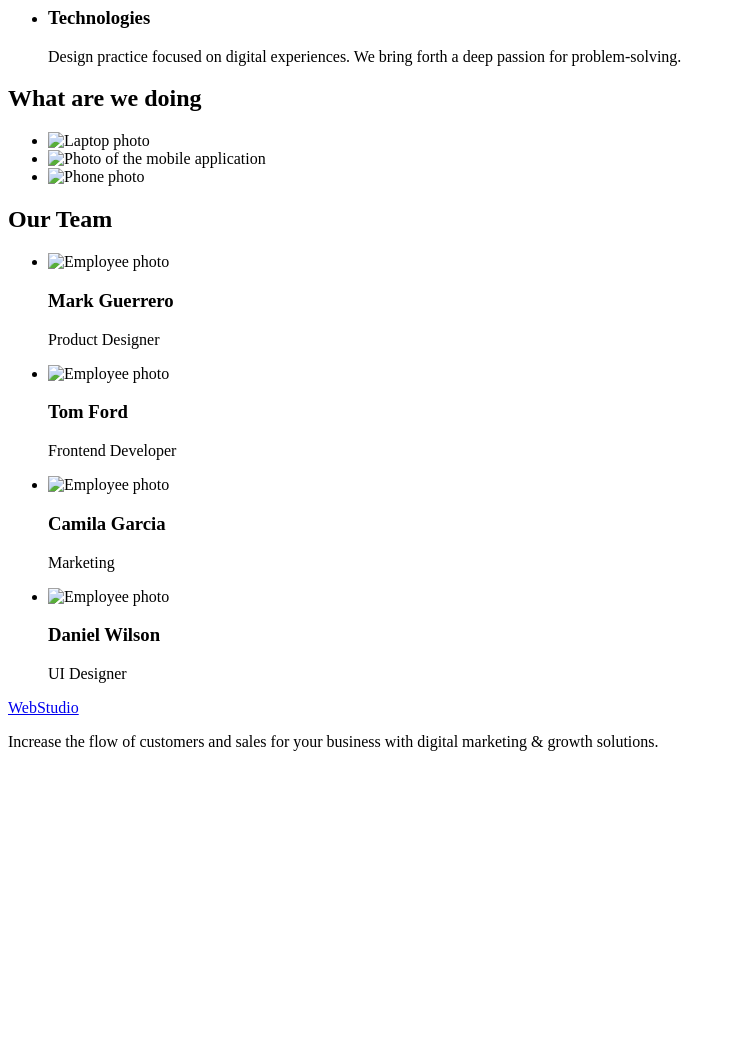
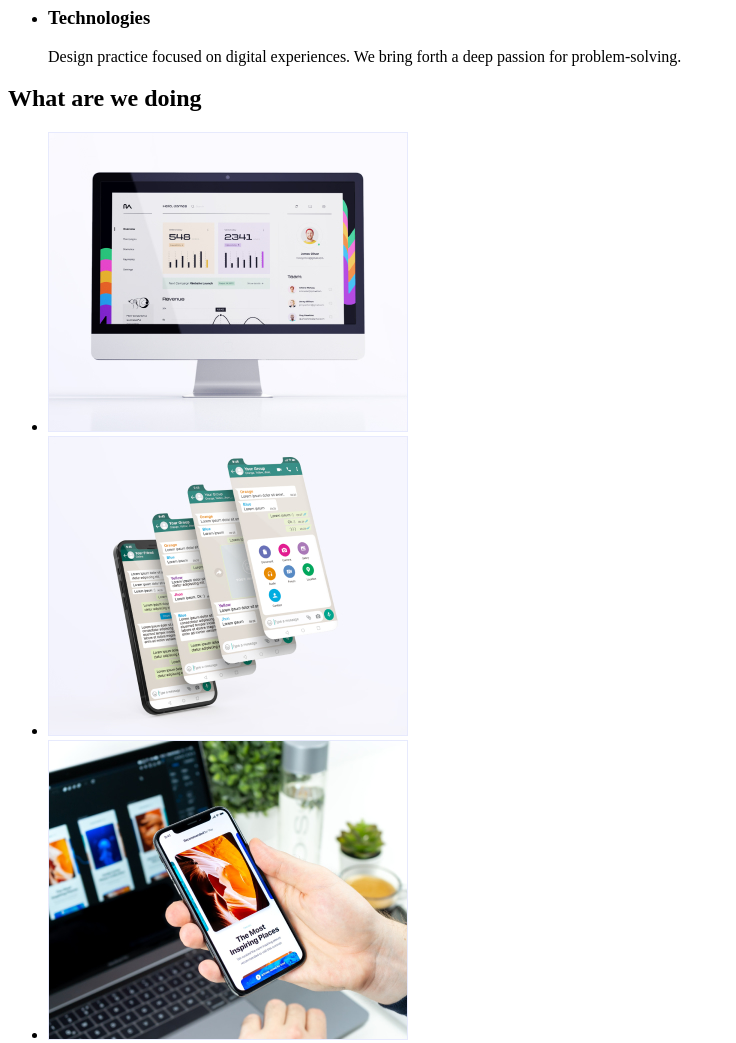
Before and after one commit to peremogaukr/moon-09, a plain HTML site: page index.html in a window 1280 px wide. Shown: the part 480-1523 px from the top of the page, without its empty margins (0-736 px from the left). Before the commit the page ends 1247 px from the top, so only its background shows below. Drawn offline with Linux system fonts and the light colour scheme.

Commit message:
Update index.html

```diff
--- a/index.html
+++ b/index.html
@@ -63,9 +63,9 @@
 <section>
 <h2>What are we doing</h2>
 <ul>
-<li><img src="./images/Rectangle1.jpg" alt="Laptop photo" width="360"></li>
-<li><img src="./images/Rectangle2.jpg" alt="Photo of the mobile application" width="360"></li>
-<li><img src="./images/Rectangle3.jpg" alt="Phone photo" width="360"></li>
+<li><img src="./images/images/Rectangle1.jpg" alt="Laptop photo" width="360"></li>
+<li><img src="./images/images/Rectangle2.jpg" alt="Photo of the mobile application" width="360"></li>
+<li><img src="./images/images/Rectangle3.jpg" alt="Phone photo" width="360"></li>
 </ul>
 </section>
 
@@ -74,16 +74,16 @@
 <section>
 <h2>Our Team</h2>
 <ul>
-<li><img src="./images/img1.jpg" alt="Employee photo" width="264">
+<li><img src="./images/images/img1.jpg" alt="Employee photo" width="264">
 <h3>Mark Guerrero</h3><p>Product Designer</p></li>
 
-<li><img src="./images/img2.jpg" alt="Employee photo" width="264">
+<li><img src="./images/images/img2.jpg" alt="Employee photo" width="264">
 <h3>Tom Ford</h3><p>Frontend Developer</p></li>
 
-<li><img src="./images/img3.jpg" alt="Employee photo" width="264">
+<li><img src="./images/images/img3.jpg" alt="Employee photo" width="264">
 <h3>Camila Garcia</h3><p>Marketing</p></li>
 
-<li><img src="./images/img4.jpg" alt="Employee photo" width="264">
+<li><img src="./images/images/img4.jpg" alt="Employee photo" width="264">
 <h3>Daniel Wilson</h3><p>UI Designer</p></li>
 </ul>
 </section>
```
